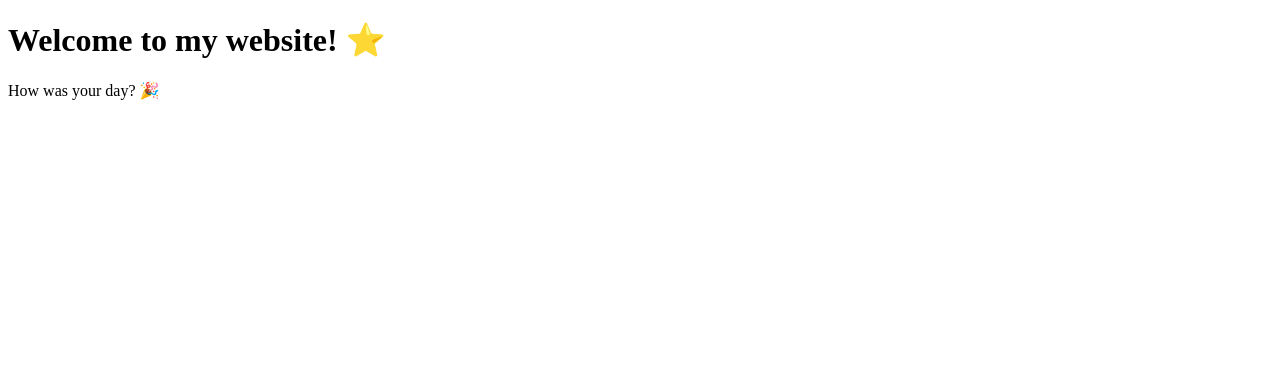
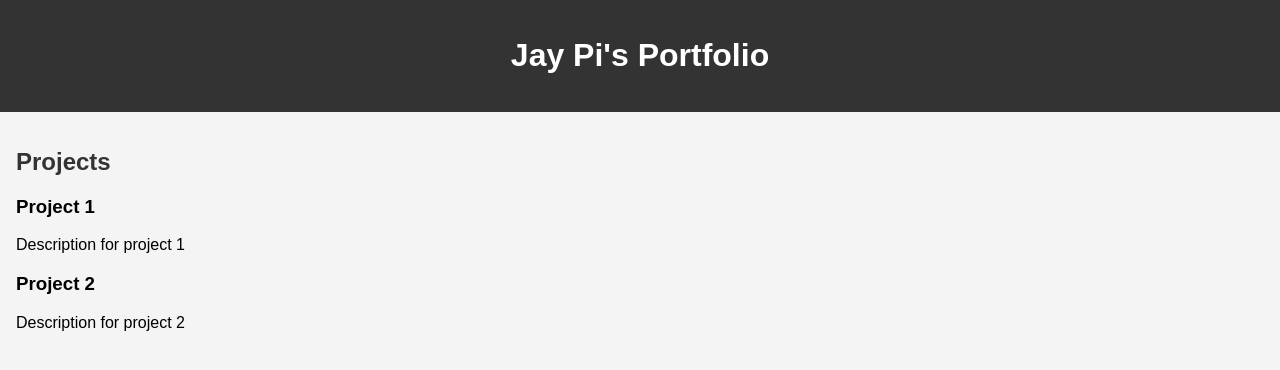
Before and after one commit to JaberQayad/jay-pi, a plain HTML site: page index.html in a window 1280 px wide. Drawn offline with Linux system fonts and the light colour scheme.

Commit message:
first commit

```diff
--- a/index.html
+++ b/index.html
@@ -1,10 +1,21 @@
 <!DOCTYPE html>
-<html>
-   <head>
-      <title>My Cool Website</title>
-   </head>
-   <body>
-      <h1>Welcome to my website! ⭐️</h1>
-      <p>How was your day? 🎉</p>
-   </body>
+<html lang="en">
+<head>
+    <meta charset="UTF-8">
+    <meta name="viewport" content="width=device-width, initial-scale=1.0">
+    <title>Jay Pi</title>
+    <link rel="stylesheet" href="./src/css/styles.css">
+</head>
+<body>
+    <header>
+        <h1>Jay Pi's Portfolio</h1>
+    </header>
+    <main>
+        <section id="projects">
+            <h2>Projects</h2>
+            <div id="project-list"></div>
+        </section>
+    </main>
+    <script src="./src/js/scripts.js"></script>
+</body>
 </html>
--- /dev/null
+++ b/src/css/styles.css
@@ -0,0 +1,22 @@
+/* css/styles.css */
+body {
+    font-family: Arial, sans-serif;
+    margin: 0;
+    padding: 0;
+    background-color: #f4f4f4;
+}
+
+header {
+    background-color: #333;
+    color: #fff;
+    text-align: center;
+    padding: 1rem 0;
+}
+
+main {
+    padding: 1rem;
+}
+
+#projects h2 {
+    color: #333;
+}
--- /dev/null
+++ b/src/js/scripts.js
@@ -0,0 +1,17 @@
+// js/scripts.js
+document.addEventListener('DOMContentLoaded', () => {
+    const projects = [
+        { id: 1, name: 'Project 1', description: 'Description for project 1' },
+        { id: 2, name: 'Project 2', description: 'Description for project 2' }
+    ];
+
+    const projectList = document.getElementById('project-list');
+    projects.forEach(project => {
+        const projectItem = document.createElement('div');
+        projectItem.innerHTML = `
+            <h3>${project.name}</h3>
+            <p>${project.description}</p>
+        `;
+        projectList.appendChild(projectItem);
+    });
+});
```
Also changed, not shown: 1 other file.
